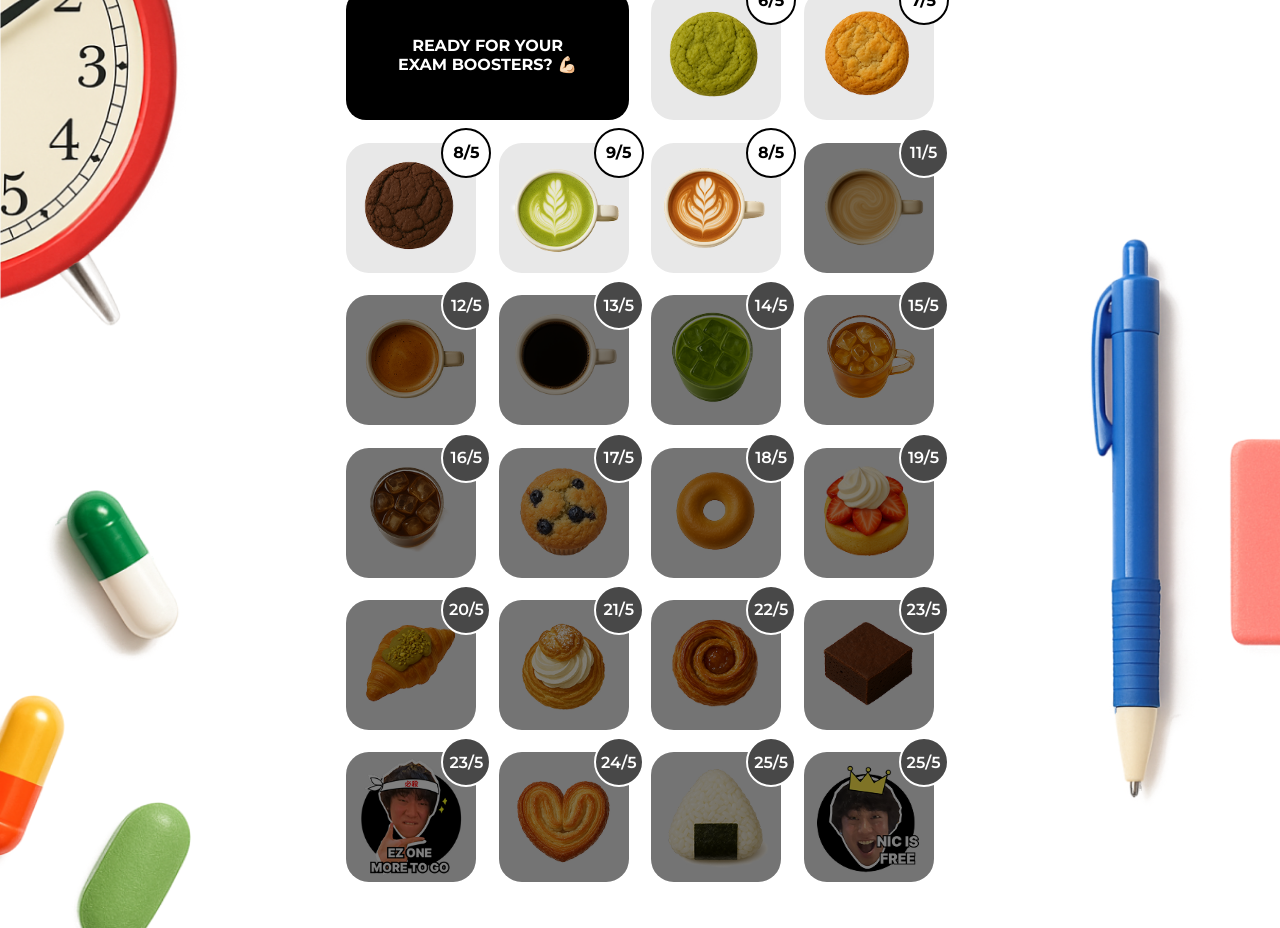
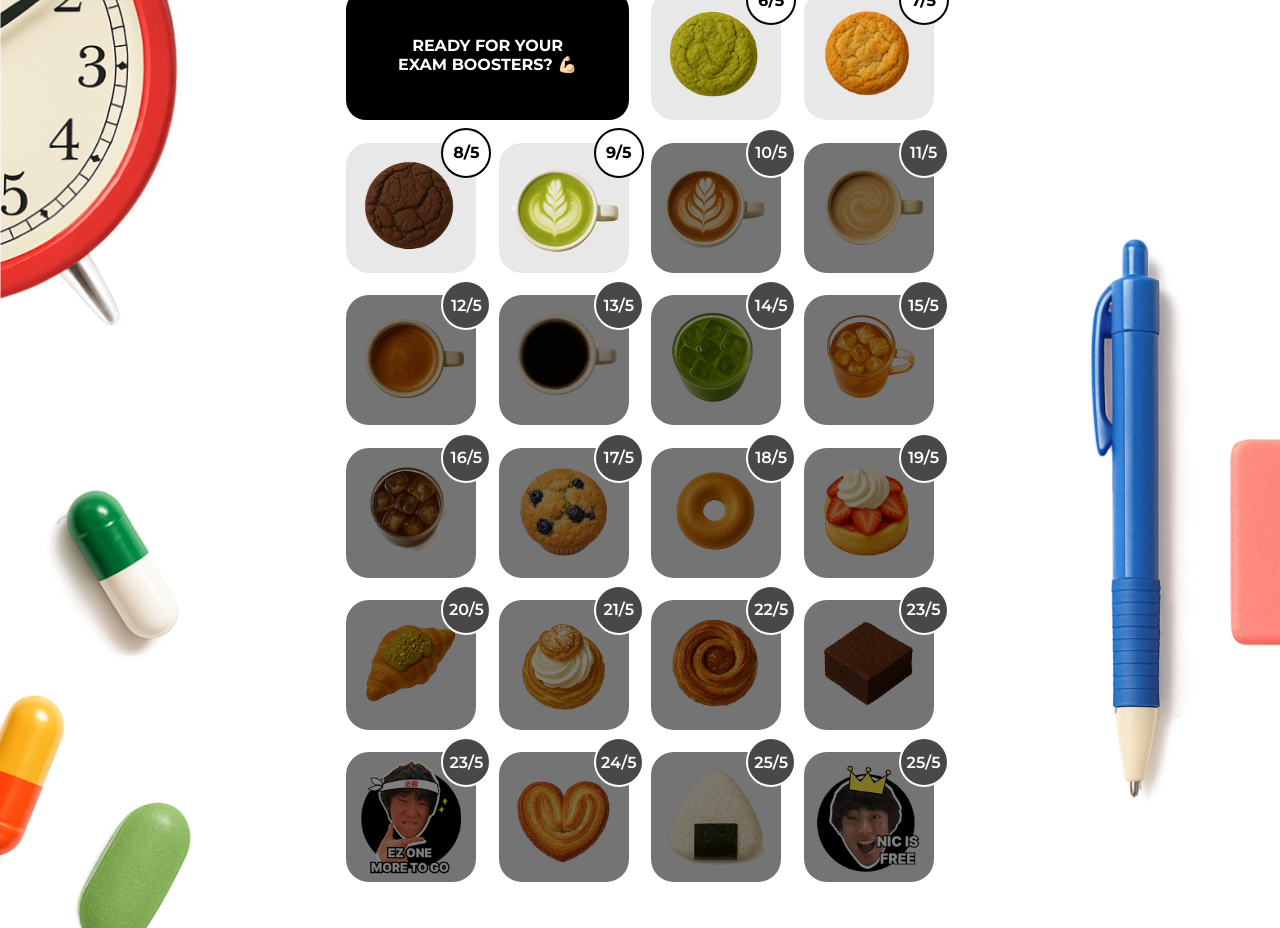
Before and after one commit to cherryliu27/exam-countdown, a React (Vite) app: page / in a window 1280 px wide. Shown: the part 920-1848 px from the top of the page. Built offline with nearby package versions, Linux system fonts and the light colour scheme; a web font is replaced by a local one.

Commit message:
updated may10

```diff
--- a/src/prizes.js
+++ b/src/prizes.js
@@ -58,10 +58,10 @@ const prizes = [
     id: 5,
     img: "/images/latte.png",
     isFlipped: false,
-    date: new Date(2024, 4, 8),
-    message: "The rizz you didn't ask for. Play the audio 🔊",
+    date: new Date(2024, 4, 10),
+    message: "The rizz you didn't ask for - Play the audio 🔊",
     includesModal: true,
-    modalMessage: "Aura +1000000 🔥. Just hit play",
+    modalMessage: "Aura +1000000. 🔥 Just hit play",
     modalImage: "/images/cat-smirk.gif",
     signedOff: false,
     modalAudio: "/images/may10audio.m4a",
```
